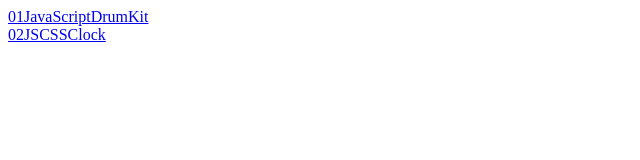
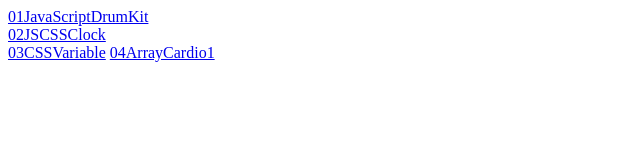
Before and after one commit to cozyGarage/Javascript30Challenge, a plain HTML site: page index.html in a window 1280 px wide. Shown: the whole page, without its empty margins (0-640 px from the left). Drawn offline with Linux system fonts and the light colour scheme.

Commit message:
update index.

```diff
--- a/index.html
+++ b/index.html
@@ -8,6 +8,8 @@
 <body>
     <a href="./01JavaScriptDrumKit/index.html">01JavaScriptDrumKit</a><br>
     <a href="./02JSCSSClock/index.html">02JSCSSClock</a><br>
+    <a href="./03CSSVariable/">03CSSVariable</a>
+    <a href="./04ArrayCardio1/">04ArrayCardio1</a>
 
 </body>
 </html>
```
